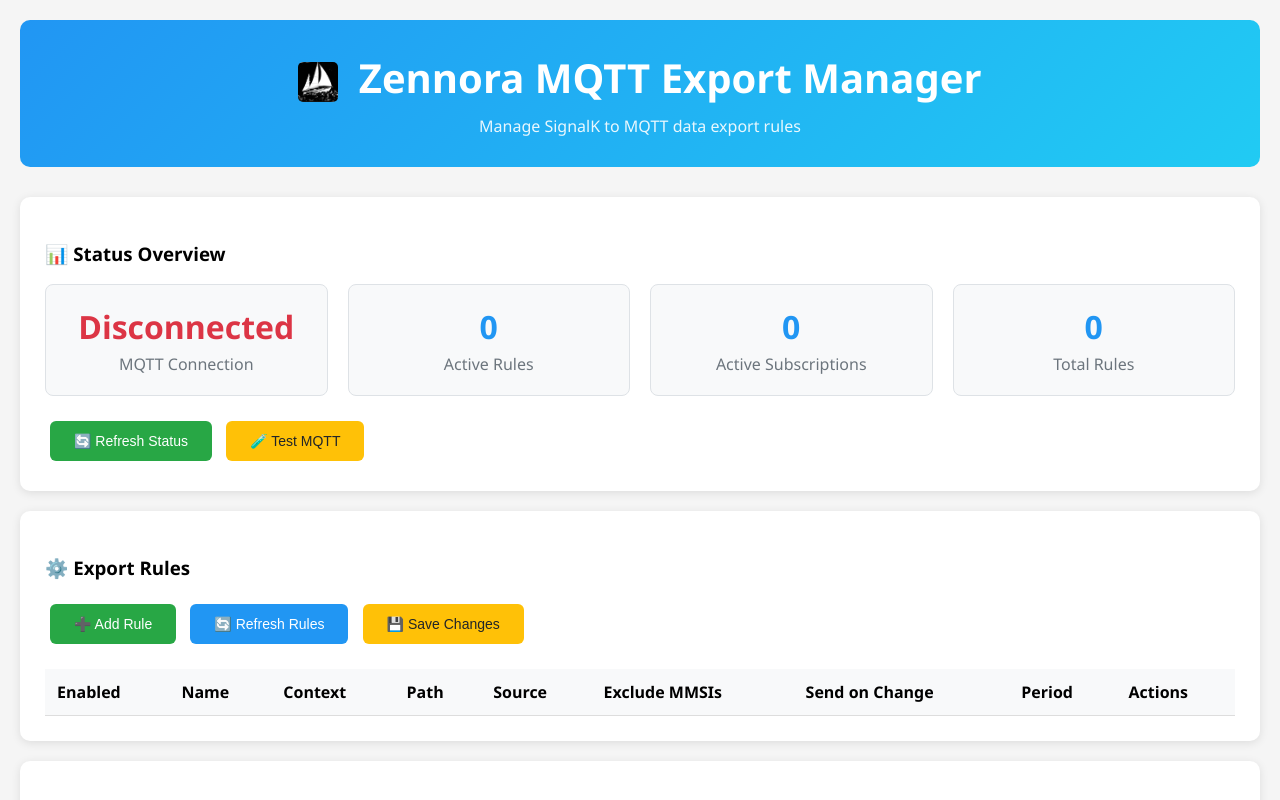
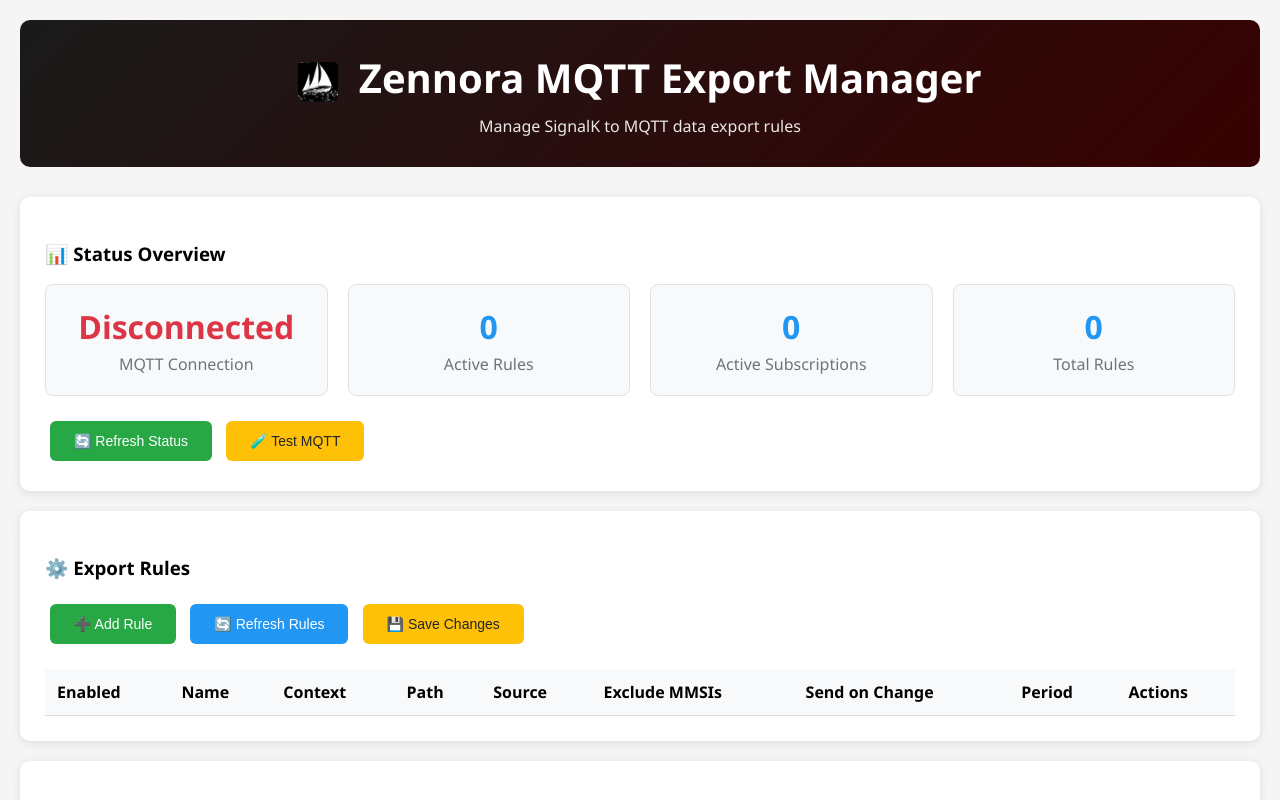
Before and after one commit to motamman/zennora-signalk-mqtt-export, a website: page public/index.html in a window 1280 px wide. Shown: the top 800 px of the page. Drawn offline with Linux system fonts and the light colour scheme; no server answers.

Commit message:
Update header background color in index.html

```diff
--- a/public/index.html
+++ b/public/index.html
@@ -13,7 +13,7 @@
             background-color: #f5f5f5;
         }
         .header {
-            background: linear-gradient(135deg, #2196F3 0%, #21CBF3 100%);
+            background: linear-gradient(135deg, #1a1a1a 0%, #380101 100%);
             color: white;
             padding: 30px;
             border-radius: 10px;
```
